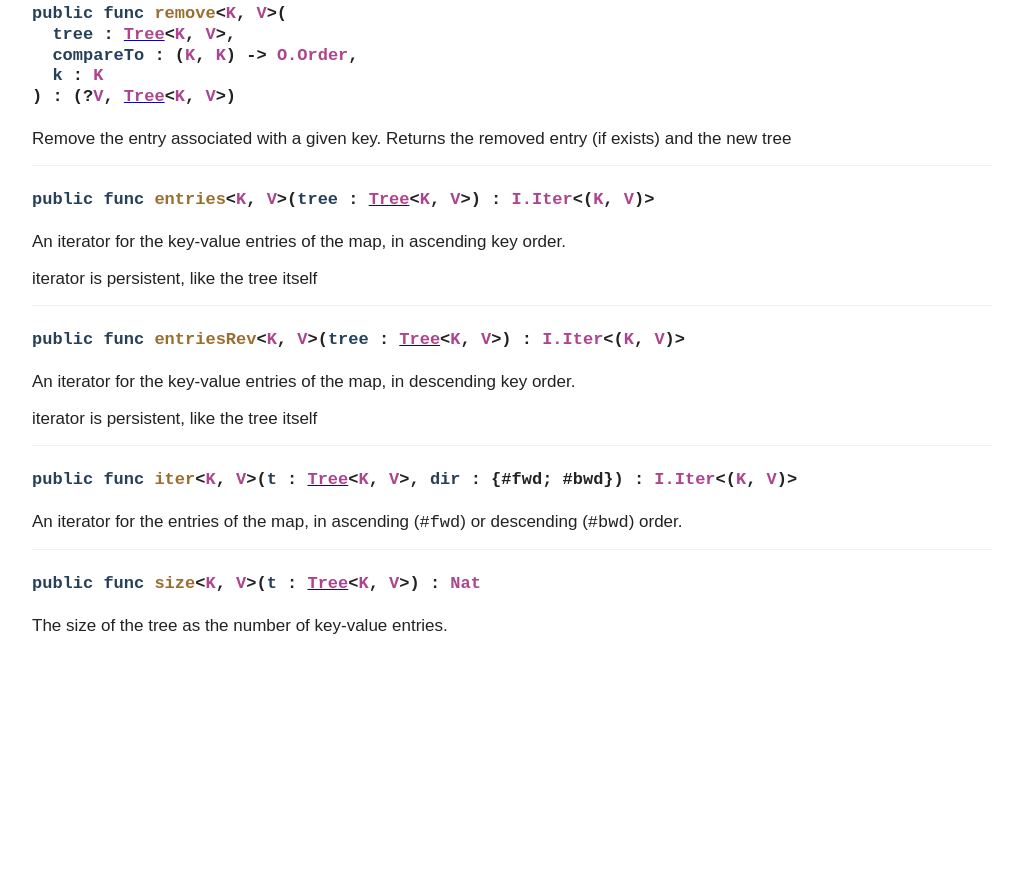
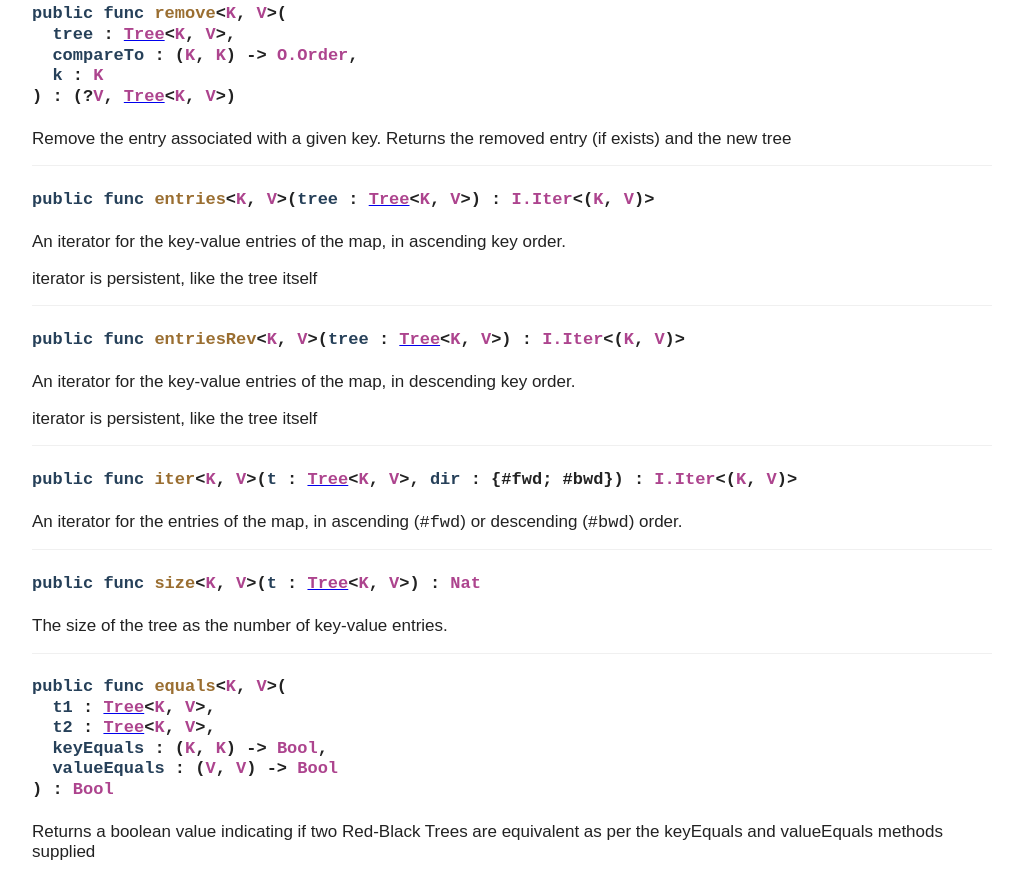
Before and after one commit to canscale/StableRBTree, a plain HTML site: page StableRBTree.html in a window 1280 px wide. Shown: the part 1349-2227 px from the top of the page, without its empty margins (198-1221 px from the left). Before the commit the page ends 2002 px from the top, so only its background shows below. Drawn offline with Linux system fonts and the light colour scheme.

Commit message:
Deploying to gh-pages from  @ 8f0294047a24253f7cf67b8465ff61b97149b3b8 🚀

```diff
--- a/StableRBTree.html
+++ b/StableRBTree.html
@@ -1,5 +1,5 @@
 <!DOCTYPE html>
-<html><head title="Doc"><meta charset="UTF-8"/><link href="styles.css" rel="stylesheet"/></head><body><nav class="sidebar"><h3>Modules</h3><ul><li><li><a href="StableRBTree.html">StableRBTree</a></li></li></ul><h3>Declarations</h3><ul><li><li><a href="#type.Color">Color</a></li></li><li><li><a href="#type.Tree">Tree</a></li></li><li><li><a href="#init">init</a></li></li><li><li><a href="#share">share</a></li></li><li><li><a href="#get">get</a></li></li><li><li><a href="#replace">replace</a></li></li><li><li><a href="#put">put</a></li></li><li><li><a href="#delete">delete</a></li></li><li><li><a href="#remove">remove</a></li></li><li><li><a href="#entries">entries</a></li></li><li><li><a href="#entriesRev">entriesRev</a></li></li><li><li><a href="#iter">iter</a></li></li><li><li><a href="#size">size</a></li></li></ul></nav><div class="documentation"><h1>StableRBTree</h1><p>Red-Black Trees</p>
+<html><head title="Doc"><meta charset="UTF-8"/><link href="styles.css" rel="stylesheet"/></head><body><nav class="sidebar"><h3>Modules</h3><ul><li><li><a href="StableRBTree.html">StableRBTree</a></li></li></ul><h3>Declarations</h3><ul><li><li><a href="#type.Color">Color</a></li></li><li><li><a href="#type.Tree">Tree</a></li></li><li><li><a href="#init">init</a></li></li><li><li><a href="#share">share</a></li></li><li><li><a href="#get">get</a></li></li><li><li><a href="#replace">replace</a></li></li><li><li><a href="#put">put</a></li></li><li><li><a href="#delete">delete</a></li></li><li><li><a href="#remove">remove</a></li></li><li><li><a href="#entries">entries</a></li></li><li><li><a href="#entriesRev">entriesRev</a></li></li><li><li><a href="#iter">iter</a></li></li><li><li><a href="#size">size</a></li></li><li><li><a href="#equals">equals</a></li></li></ul></nav><div class="documentation"><h1>StableRBTree</h1><p>Red-Black Trees</p>
 <div class="declaration"><h4 class="type-declaration" id="type.Color"><span class="keyword">type </span><span class="type">Color</span> = {#R; #B}</h4><p><p>Node color: red or black.</p>
 </p></div><div class="declaration"><h4 class="type-declaration" id="type.Tree"><span class="keyword">type </span><span class="type">Tree</span>&lt;<span class="type">K</span>, <span class="type">V</span>&gt; = {#node : (<a href="#type.Color"><span class="type">Color</span></a>, <a href="#type.Tree"><span class="type">Tree</span></a>&lt;<span class="type">K</span>, <span class="type">V</span>&gt;, (<span class="type">K</span>, ?<span class="type">V</span>), <a href="#type.Tree"><span class="type">Tree</span></a>&lt;<span class="type">K</span>, <span class="type">V</span>&gt;); #leaf}</h4><p><p>Ordered, (red-black) tree of entries.</p>
 </p></div><div class="declaration"><h4 class="function" id="init"><code><span class="keyword">public func </span><span class="fnname">init</span>&lt;<span class="type">K</span>, <span class="type">V</span>&gt;() : <a href="#type.Tree"><span class="type">Tree</span></a>&lt;<span class="type">K</span>, <span class="type">V</span>&gt;</code></h4><p><p>Initializes an empty Red-Black Tree of type &lt;K, V&gt;
@@ -23,4 +23,5 @@ Returns the removed entry (if exists) and the new tree</p>
 <p>iterator is persistent, like the tree itself</p>
 </p></div><div class="declaration"><h4 class="function" id="iter"><code><span class="keyword">public func </span><span class="fnname">iter</span>&lt;<span class="type">K</span>, <span class="type">V</span>&gt;(<span class="parameter">t</span> : <a href="#type.Tree"><span class="type">Tree</span></a>&lt;<span class="type">K</span>, <span class="type">V</span>&gt;, <span class="parameter">dir</span> : {#fwd; #bwd}) : <span class="type">I.Iter</span>&lt;(<span class="type">K</span>, <span class="type">V</span>)&gt;</code></h4><p><p>An iterator for the entries of the map, in ascending (<code>#fwd</code>) or descending (<code>#bwd</code>) order.</p>
 </p></div><div class="declaration"><h4 class="function" id="size"><code><span class="keyword">public func </span><span class="fnname">size</span>&lt;<span class="type">K</span>, <span class="type">V</span>&gt;(<span class="parameter">t</span> : <a href="#type.Tree"><span class="type">Tree</span></a>&lt;<span class="type">K</span>, <span class="type">V</span>&gt;) : <span class="type">Nat</span></code></h4><p><p>The size of the tree as the number of key-value entries.</p>
+</p></div><div class="declaration"><h4 class="function" id="equals"><code><span class="keyword">public func </span><span class="fnname">equals</span>&lt;<span class="type">K</span>, <span class="type">V</span>&gt;(<br/>  <span class="parameter">t1</span> : <a href="#type.Tree"><span class="type">Tree</span></a>&lt;<span class="type">K</span>, <span class="type">V</span>&gt;, <br/>  <span class="parameter">t2</span> : <a href="#type.Tree"><span class="type">Tree</span></a>&lt;<span class="type">K</span>, <span class="type">V</span>&gt;, <br/>  <span class="parameter">keyEquals</span> : (<span class="type">K</span>, <span class="type">K</span>) -&gt; <span class="type">Bool</span>, <br/>  <span class="parameter">valueEquals</span> : (<span class="type">V</span>, <span class="type">V</span>) -&gt; <span class="type">Bool</span><br/>) : <span class="type">Bool</span></code></h4><p><p>Returns a boolean value indicating if two Red-Black Trees are equivalent as per the keyEquals and valueEquals methods supplied</p>
 </p></div></div></body></html>
```
